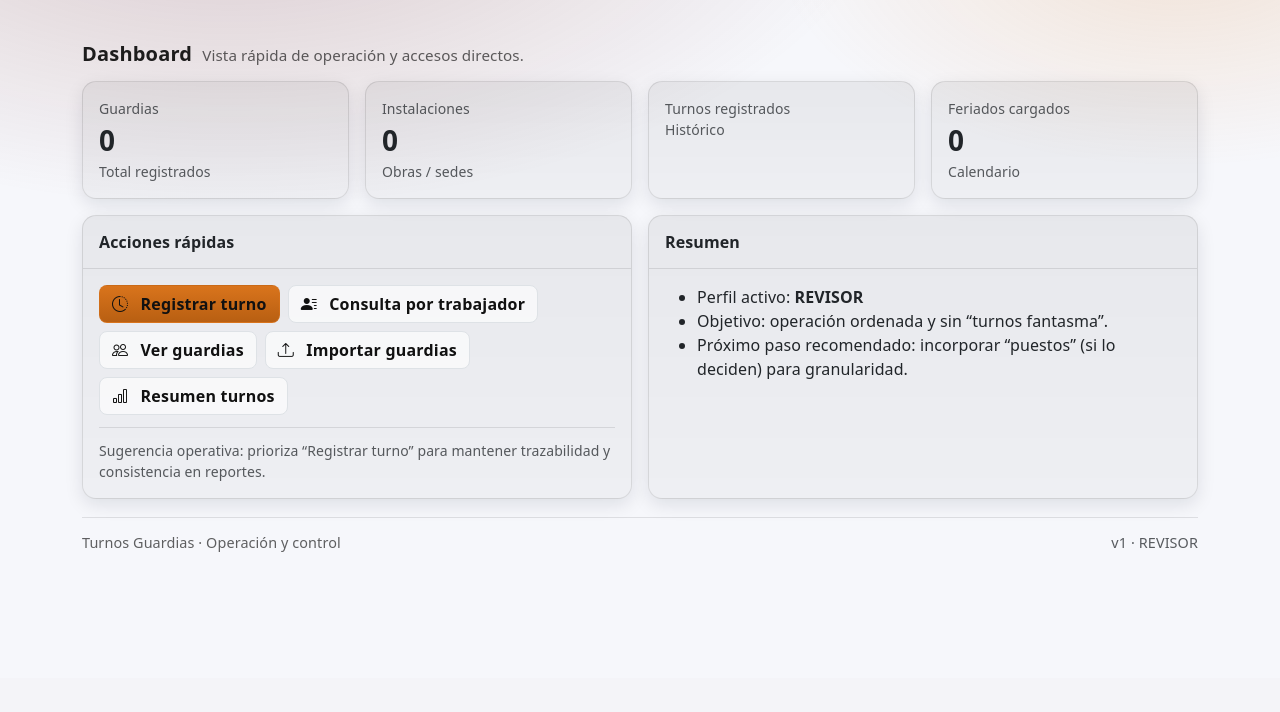
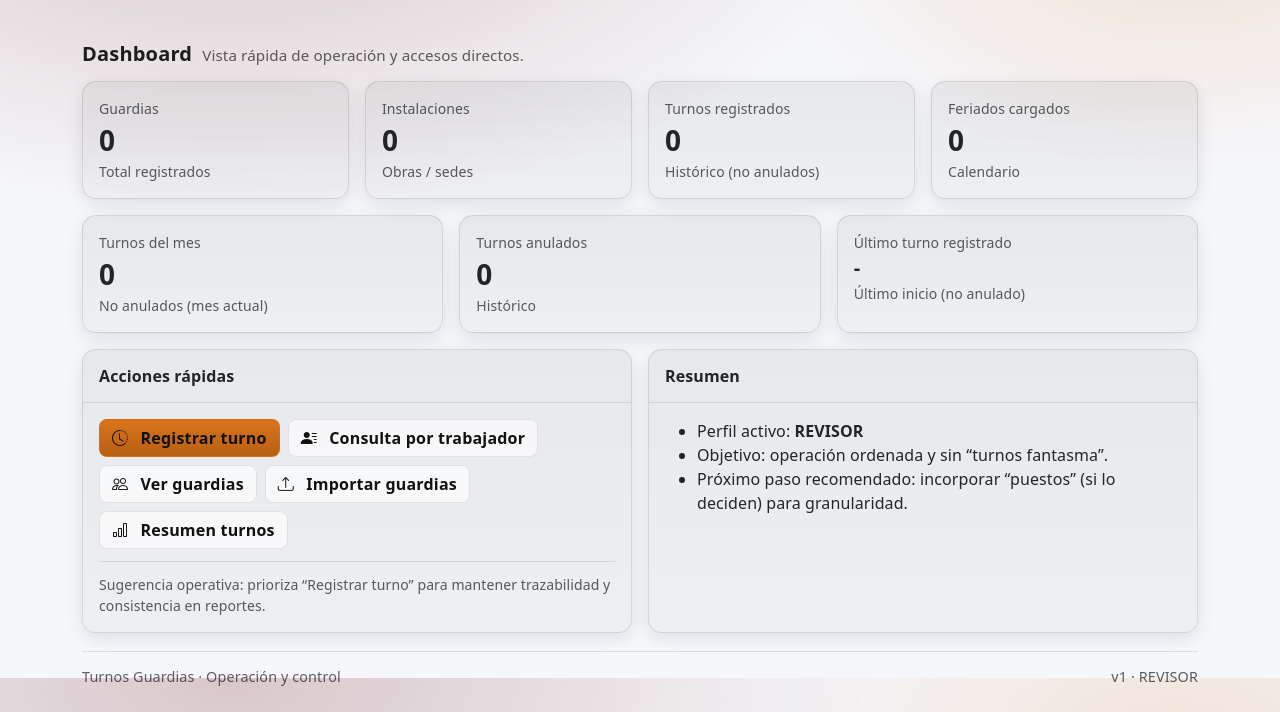
Before and after one commit to armort2/turnos_guardias, a Flask app: page / in a window 1280 px wide; the page is wider, and only the part inside the window is pictured. Shown: the part 122-834 px from the top of that part. Before the commit the page ends 674 px from the top of that part, so only its background shows below. Run offline with Flask 3, Linux system fonts and the light colour scheme; the visitor is signed in with stand-in values (Sample User, id 1); data that the repository does not hold is empty; parts of the project's set-up code (start-up, migrations or seed data) failed here and were passed over.

Commit message:
Dashboard KPIs + filtro cl_datetime (hora Chile)

```diff
--- a/app/__init__.py
+++ b/app/__init__.py
@@ -1,3 +1,6 @@
+from datetime import UTC
+from zoneinfo import ZoneInfo
+
 from flask import Flask
 from flask_login import LoginManager
 from flask_migrate import Migrate
@@ -52,4 +55,15 @@ def create_app(config_class=Config):
 
     app.register_blueprint(perfil_bp)
 
+    @app.template_filter("cl_datetime")
+    def cl_datetime(value, fmt="%d-%m-%Y %H:%M"):
+        if not value:
+            return "Nunca"
+
+        # Si viene naive (sin tzinfo), asumimos que es UTC (lo más probable en tu caso)
+        if getattr(value, "tzinfo", None) is None:
+            value = value.replace(tzinfo=UTC)
+
+        return value.astimezone(ZoneInfo("America/Santiago")).strftime(fmt)
+
     return app
--- a/app/models.py
+++ b/app/models.py
@@ -46,7 +46,7 @@ class Usuario(UserMixin, db.Model):
     email = db.Column(
         db.String(160), unique=True, nullable=True
     )  # contacto/recuperación
-    ultimo_acceso = db.Column(db.DateTime, nullable=True)  # auditoría
+    ultimo_acceso = db.Column(db.DateTime(timezone=True), nullable=True)  # auditoría
 
     # Hash de contraseña (nunca guardar la contraseña en texto)
     password_hash = db.Column(db.String(255), nullable=False)
--- a/app/routes/auth.py
+++ b/app/routes/auth.py
@@ -1,4 +1,4 @@
-from datetime import datetime
+from datetime import UTC, datetime
 from urllib.parse import urlparse
 
 from flask import flash, redirect, render_template, request, url_for
@@ -85,7 +85,8 @@ def login():
         login_user(user, remember=remember)
 
         try:
-            user.ultimo_acceso = datetime.utcnow()
+            user.ultimo_acceso = datetime.now(UTC)
+
             db.session.commit()
         except Exception:
             db.session.rollback()
--- a/app/routes/core.py
+++ b/app/routes/core.py
@@ -1,24 +1,14 @@
 import re
-from datetime import date
+from datetime import date, datetime, time
 from functools import wraps
 
 import pandas as pd
-from flask import (
-    abort,
-    flash,
-    redirect,
-    render_template,
-    request,
-    url_for,
-)
+from flask import abort, flash, redirect, render_template, request, url_for
 from flask_login import current_user, login_required
+from sqlalchemy import func
 
 from .. import db
-from ..models import (
-    Feriado,
-    Guardia,
-    Instalacion,
-)
+from ..models import Feriado, Guardia, Instalacion, TurnoRegistro
 from . import main
 
 # -------------------------------------------------------------------
@@ -105,11 +95,48 @@ def exigir_acceso_instalacion(instalacion_id: int):
 
 @main.get("/")
 def index():
+    hoy = date.today()
+    inicio_mes = date(hoy.year, hoy.month, 1)
+    inicio_mes_dt = datetime.combine(inicio_mes, time(0, 0))
+
+    if hoy.month == 12:
+        inicio_sig_mes = date(hoy.year + 1, 1, 1)
+    else:
+        inicio_sig_mes = date(hoy.year, hoy.month + 1, 1)
+
+    inicio_sig_mes_dt = datetime.combine(inicio_sig_mes, time(0, 0))
+
+    turnos_no_anulados = TurnoRegistro.query.filter(
+        TurnoRegistro.anulado.is_(False)
+    ).count()
+
+    turnos_anulados = TurnoRegistro.query.filter(
+        TurnoRegistro.anulado.is_(True)
+    ).count()
+
+    turnos_mes = (
+        TurnoRegistro.query.filter(TurnoRegistro.anulado.is_(False))
+        .filter(TurnoRegistro.inicio_dt >= inicio_mes_dt)
+        .filter(TurnoRegistro.inicio_dt < inicio_sig_mes_dt)
+        .count()
+    )
+
+    ultimo_turno_dt = (
+        db.session.query(func.max(TurnoRegistro.inicio_dt))
+        .filter(TurnoRegistro.anulado.is_(False))
+        .scalar()
+    )
+
     stats = {
         "guardias": Guardia.query.count(),
         "instalaciones": Instalacion.query.count(),
+        "turnos": turnos_no_anulados,
+        "turnos_anulados": turnos_anulados,
+        "turnos_mes": turnos_mes,
+        "ultimo_turno_dt": ultimo_turno_dt,
         "feriados": Feriado.query.count(),
     }
+
     return render_template("index.html", stats=stats)
 
 
--- a/app/routes/turnos.py
+++ b/app/routes/turnos.py
@@ -103,8 +103,8 @@ def obtener_info_recargo_feriado(inicio_dt: datetime, fin_dt: datetime):
     partes = []
     for it in items:
         partes.append(
-            f'{it["fecha"].strftime("%Y-%m-%d")} {it["tipo"]} {it["pct"]}% '
-            f'({it["minutos"]} min) {it["descripcion"]}'.strip()
+            f"{it['fecha'].strftime('%Y-%m-%d')} {it['tipo']} {it['pct']}% "
+            f"({it['minutos']} min) {it['descripcion']}".strip()
         )
     detalle = " | ".join(partes)
     if len(detalle) > 500:
--- a/app/templates/index.html
+++ b/app/templates/index.html
@@ -96,7 +96,7 @@
         <div class="card-body">
           <div class="small text-muted">Turnos registrados</div>
           <div class="fs-3 fw-bold">{{ stats.turnos }}</div>
-          <div class="small text-muted">Histórico</div>
+          <div class="small text-muted">Histórico (no anulados)</div>
         </div>
       </div>
     </div>
@@ -107,6 +107,45 @@
           <div class="small text-muted">Feriados cargados</div>
           <div class="fs-3 fw-bold">{{ stats.feriados }}</div>
           <div class="small text-muted">Calendario</div>
+        </div>
+      </div>
+    </div>
+  </div>
+
+  <!-- KPIs adicionales -->
+  <div class="row g-3 mb-3">
+    <div class="col-12 col-md-6 col-xl-4">
+      <div class="card h-100">
+        <div class="card-body">
+          <div class="small text-muted">Turnos del mes</div>
+          <div class="fs-3 fw-bold">{{ stats.turnos_mes }}</div>
+          <div class="small text-muted">No anulados (mes actual)</div>
+        </div>
+      </div>
+    </div>
+
+    <div class="col-12 col-md-6 col-xl-4">
+      <div class="card h-100">
+        <div class="card-body">
+          <div class="small text-muted">Turnos anulados</div>
+          <div class="fs-3 fw-bold">{{ stats.turnos_anulados }}</div>
+          <div class="small text-muted">Histórico</div>
+        </div>
+      </div>
+    </div>
+
+    <div class="col-12 col-md-12 col-xl-4">
+      <div class="card h-100">
+        <div class="card-body">
+          <div class="small text-muted">Último turno registrado</div>
+          <div class="fs-5 fw-bold">
+            {% if stats.ultimo_turno_dt %}
+              {{ stats.ultimo_turno_dt|cl_datetime }}
+            {% else %}
+              -
+            {% endif %}
+          </div>
+          <div class="small text-muted">Último inicio (no anulado)</div>
         </div>
       </div>
     </div>
--- a/app/usuarios_routes.py
+++ b/app/usuarios_routes.py
@@ -7,7 +7,7 @@ from sqlalchemy.orm import selectinload
 
 from . import db
 from .models import AuditLog, Instalacion, Usuario
-from .routes import role_required  # reutiliza tu decorator
+from .routes.core import role_required  # reutiliza tu decorator
 
 usuarios_bp = Blueprint("usuarios", __name__)
 
--- a/docker-compose.yml
+++ b/docker-compose.yml
@@ -4,6 +4,7 @@ services:
     container_name: turnos_db
     restart: always
     environment:
+      TZ: America/Santiago
       POSTGRES_DB: turnos
       POSTGRES_USER: turnos_user
       POSTGRES_PASSWORD: turnos_pass
@@ -27,6 +28,7 @@ services:
     ports:
       - "5000:5000"
     environment:
+      TZ: America/Santiago
       DATABASE_URL: postgresql://turnos_user:turnos_pass@db:5432/turnos
       SECRET_KEY: cambia-esto-por-algo-serio
       FLASK_ENV: production
```
Also changed, not shown: app/templates/usuarios_listado.html (+8 -5 lines), .pre-commit-config.yaml.
